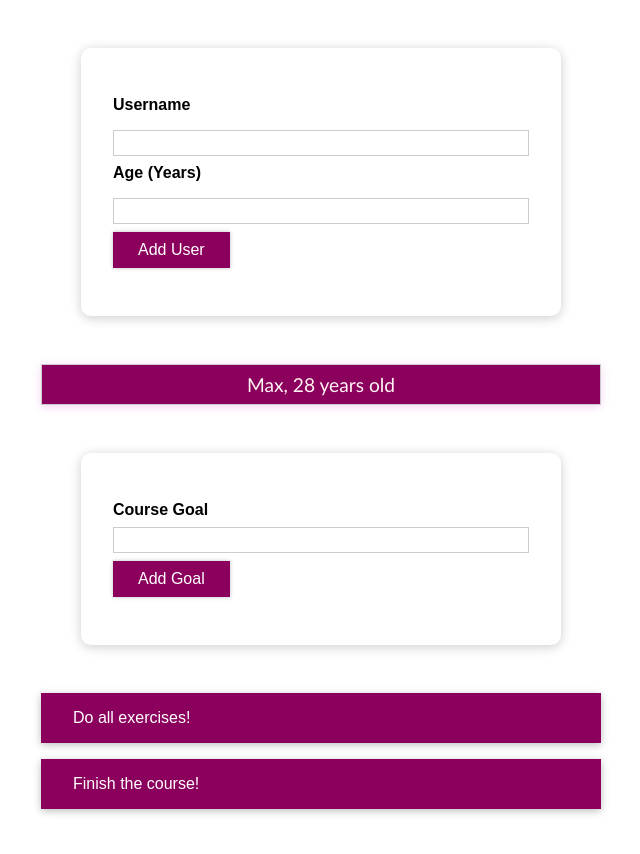
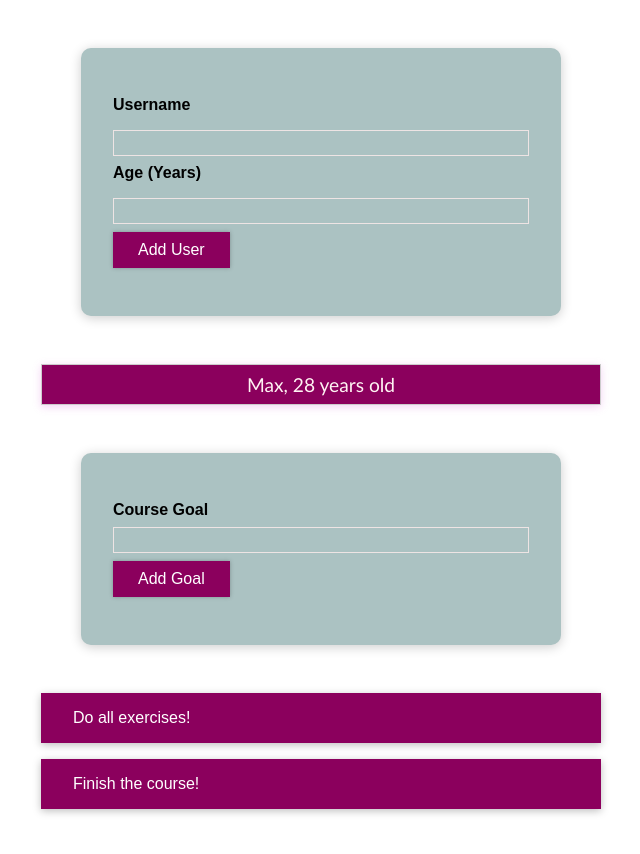
Before and after one commit to Said-laasri/style_react_component, a React (Create React App) app: page / in a window 1280 px wide. Shown: the top 854 px of the page, without its empty margins (319-959 px from the left). Built offline with nearby package versions, Linux system fonts and the light colour scheme.

Commit message:
Add style component to app js

```diff
--- a/src/App.css
+++ /dev/null
@@ -1,28 +0,0 @@
-#goals {
-  width: 35rem;
-  max-width: 90%;
-  margin: 3rem auto;
-}
-
-#goal-form {
-  width: 30rem;
-  max-width: 90%;
-  margin: 3rem auto;
-  padding: 2rem;
-  box-shadow: 0 2px 12px rgba(0, 0, 0, 0.2);
-  border-radius: 10px;
-}
-
-#user-form{
-  width: 30rem;
-  max-width: 90%;
-  margin: 3rem auto;
-  padding: 2rem;
-  box-shadow: 0 2px 12px rgba(0, 0, 0, 0.2);
-  border-radius: 10px;
-}
-#users{
-  width: 35rem;
-  max-width: 90%;
-  margin: 3rem auto;
-}
--- a/src/App.js
+++ b/src/App.js
@@ -2,8 +2,10 @@ import React, { useState } from "react";
 import AddUserForm from "./components/User/AddUserForm";
 import CourseGoalList from "./components/CourseGoals/CourseGoalList/CourseGoalList";
 import CourseInput from "./components/CourseGoals/CourseInput/CourseInput";
-import "./App.css";
 import UserList from "./components/User/UserList";
+import Card from './components/UI/Card/Card';
+import CardA from './components/UI/CardA/CardA';
+
 
 const App = () => {
   const [courseGoals, setCourseGoals] = useState([
@@ -51,16 +53,16 @@ const App = () => {
   };
   return (
     <div>
-      <section id="user-form">
+      <Card>
         <AddUserForm onAddUser={addUserHundler} />
-      </section>
-      <section id="users">
+      </Card>
+      <CardA>
         <UserList items={users} />
-      </section>
-      <section id="goal-form">
+      </CardA>
+      <Card>
         <CourseInput onAddGoal={addGoalHandler} />
-      </section>
-      <section id="goals">
+      </Card>
+      <CardA>
         {content}
         {/* {courseGoals.length > 0 && (
           <CourseGoalList
@@ -69,7 +71,7 @@ const App = () => {
           />
         ) // <p style={{ textAlign: 'center' }}>No goals found. Maybe add one?</p>
         } */}
-      </section>
+      </CardA>
     </div>
   );
 };
--- a/src/components/CourseGoals/CourseInput/CourseInput.js
+++ b/src/components/CourseGoals/CourseInput/CourseInput.js
@@ -15,7 +15,7 @@ const FormControl = styled.div`
   & input {
     display: block;
     width: 100%;
-    border: 1px solid ${(props) => (props.invalid ? "red" : "#ccc")};
+    border: 1px solid ${(props) => (props.invalid ? "red" : "rgb(238, 228, 228)")};
     font: inherit;
     line-height: 1.5rem;
     padding: 0 0.25rem;
--- a/src/components/User/AddUserForm.css
+++ b/src/components/User/AddUserForm.css
@@ -11,7 +11,7 @@ form label {
 form input {
   display: block;
   width: 100%;
-  border: 1px solid #ccc;
+  border: 1px solid rgb(238, 228, 228);
   font: inherit;
   line-height: 1.5rem;
   padding: 0 0.25rem;
```
